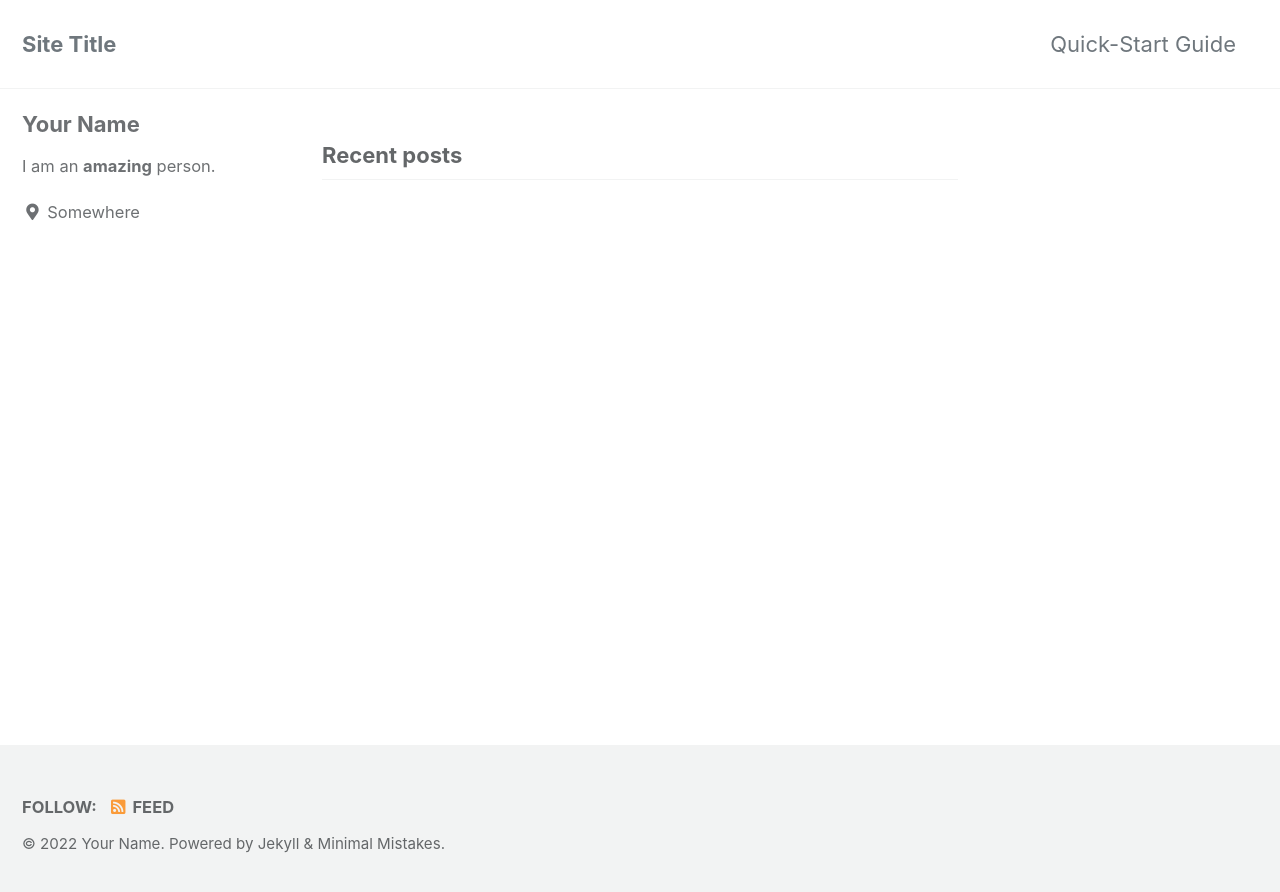
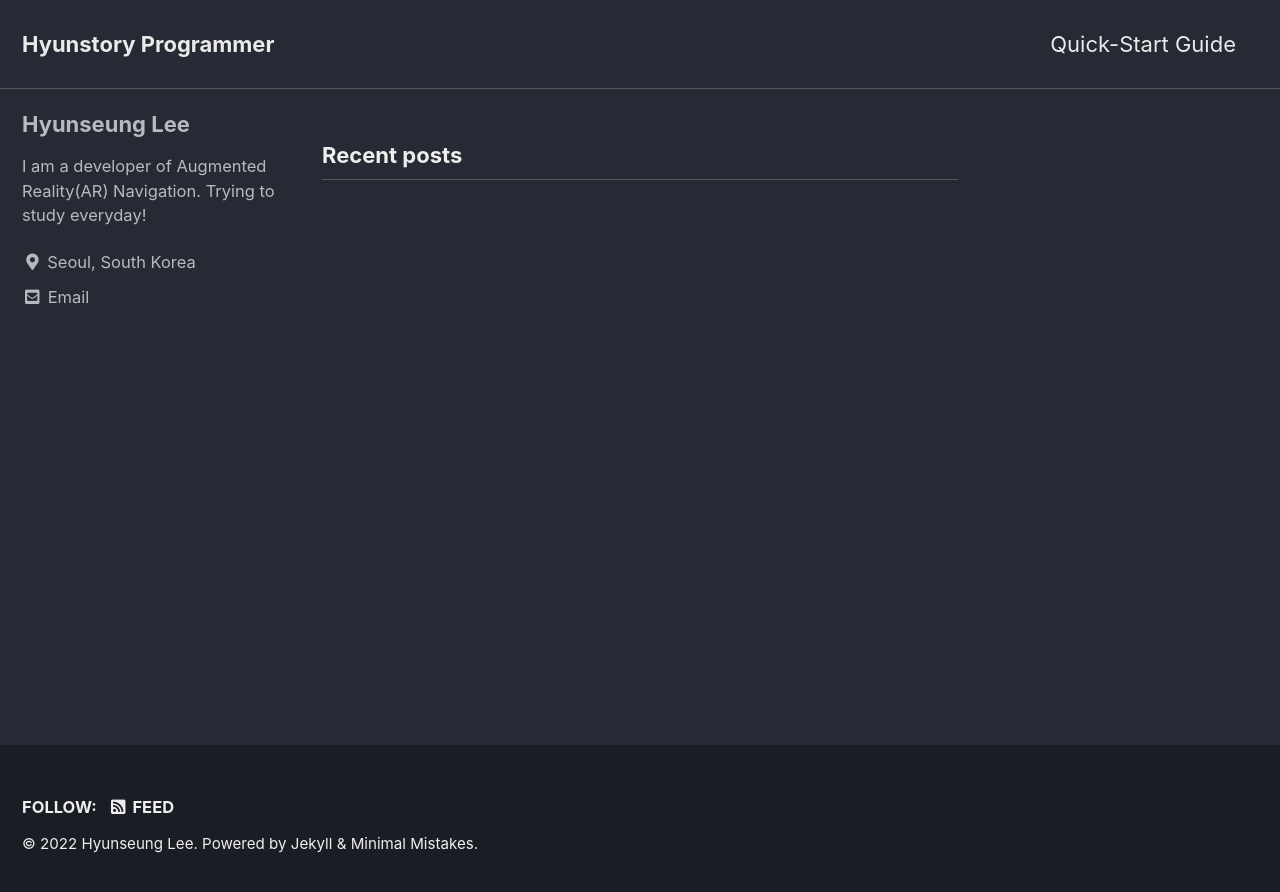
Before and after one commit to hyunstory/hyunstory.github.io, a Jekyll site: the page built from index.html, in a window 1280 px wide. Shown: the top 892 px of the page. Built offline with Jekyll 4.4.1, drawn with Linux system fonts in a browser that asks for light colours; cached includes are drawn as plain includes; the list of posts is cut into pages by our own code.

Commit message:
introduce myself 1

```diff
--- a/_config.yml
+++ b/_config.yml
@@ -12,16 +12,16 @@
 
 # theme                  : "minimal-mistakes-jekyll"
 # remote_theme           : "mmistakes/minimal-mistakes"
-minimal_mistakes_skin    : "default" # "air", "aqua", "contrast", "dark", "dirt", "neon", "mint", "plum", "sunrise"
+minimal_mistakes_skin    : "dark" #"default" # "air", "aqua", "contrast", "dark", "dirt", "neon", "mint", "plum", "sunrise"
 
 # Site Settings
 locale                   : "en-US"
-title                    : "Site Title"
+title                    : "Hyunstory Programmer"
 title_separator          : "-"
 subtitle                 : # site tagline that appears below site title in masthead
-name                     : "Your Name"
-description              : "An amazing website."
-url                      : # the base hostname & protocol for your site e.g. "https://mmistakes.github.io"
+name                     : "Hyunseung Lee"
+description              : "Graphics and Image Processing development blog"
+url                      : "https://hyunstory.github.io" # the base hostname & protocol for your site e.g. "https://mmistakes.github.io"
 baseurl                  : # the subpath of your site, e.g. "/blog"
 repository               : # GitHub username/repo-name e.g. "mmistakes/minimal-mistakes"
 teaser                   : # path of fallback teaser image, e.g. "/assets/images/500x300.png"
@@ -104,11 +104,11 @@ analytics:
 
 # Site Author
 author:
-  name             : "Your Name"
+  name             : "Hyunseung Lee"
   avatar           : # path of avatar image, e.g. "/assets/images/bio-photo.jpg"
-  bio              : "I am an **amazing** person."
-  location         : "Somewhere"
-  email            :
+  bio              : "I am a developer of Augmented Reality(AR) Navigation.\n Trying to study everyday!"
+  location         : "Seoul, South Korea"
+  email            : "hoon00917@naver.com"
   links:
     - label: "Email"
       icon: "fas fa-fw fa-envelope-square"
```
Also changed, not shown: README.md (deleted), screenshot-layouts.png (deleted), screenshot.png (deleted).
